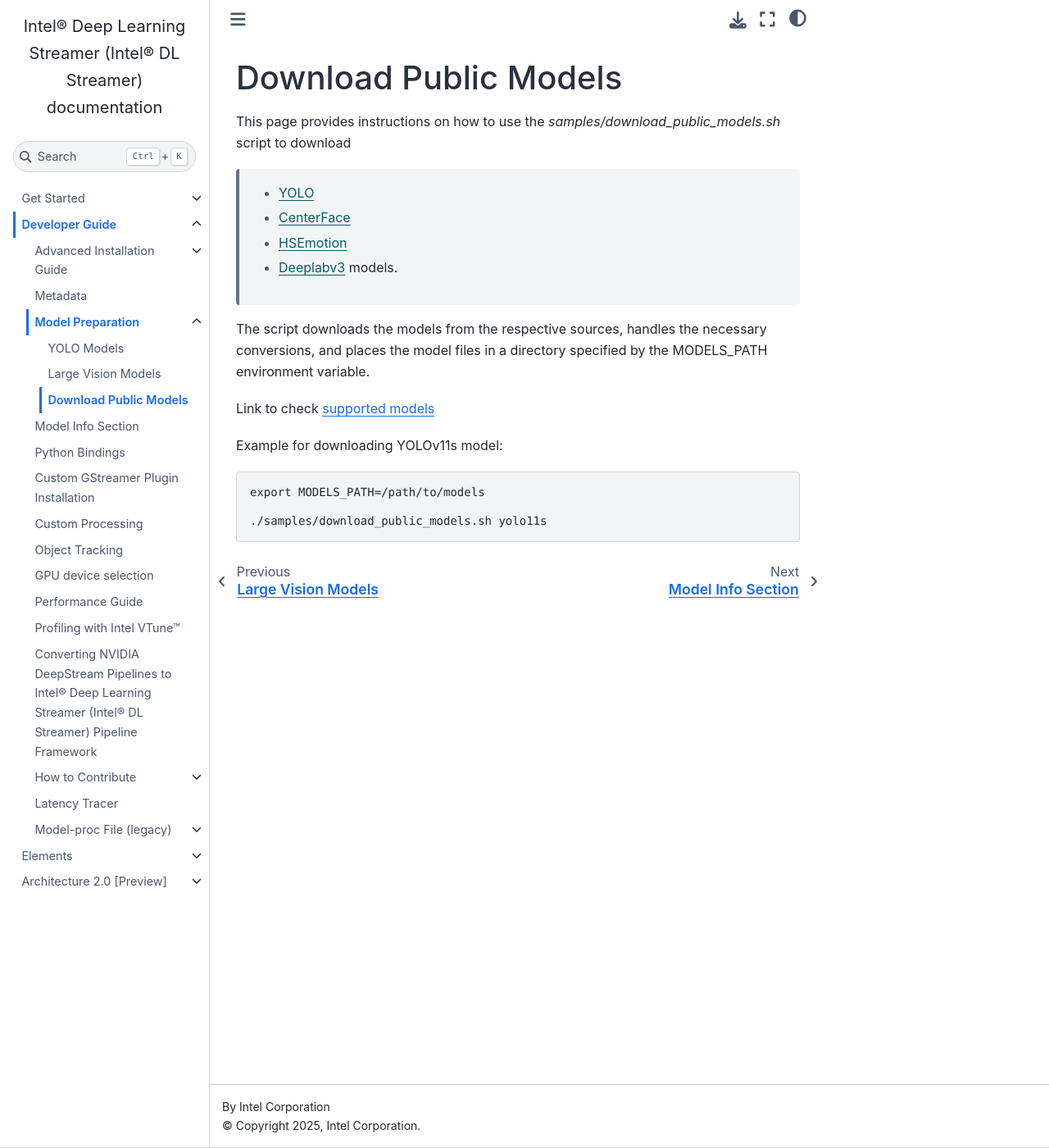
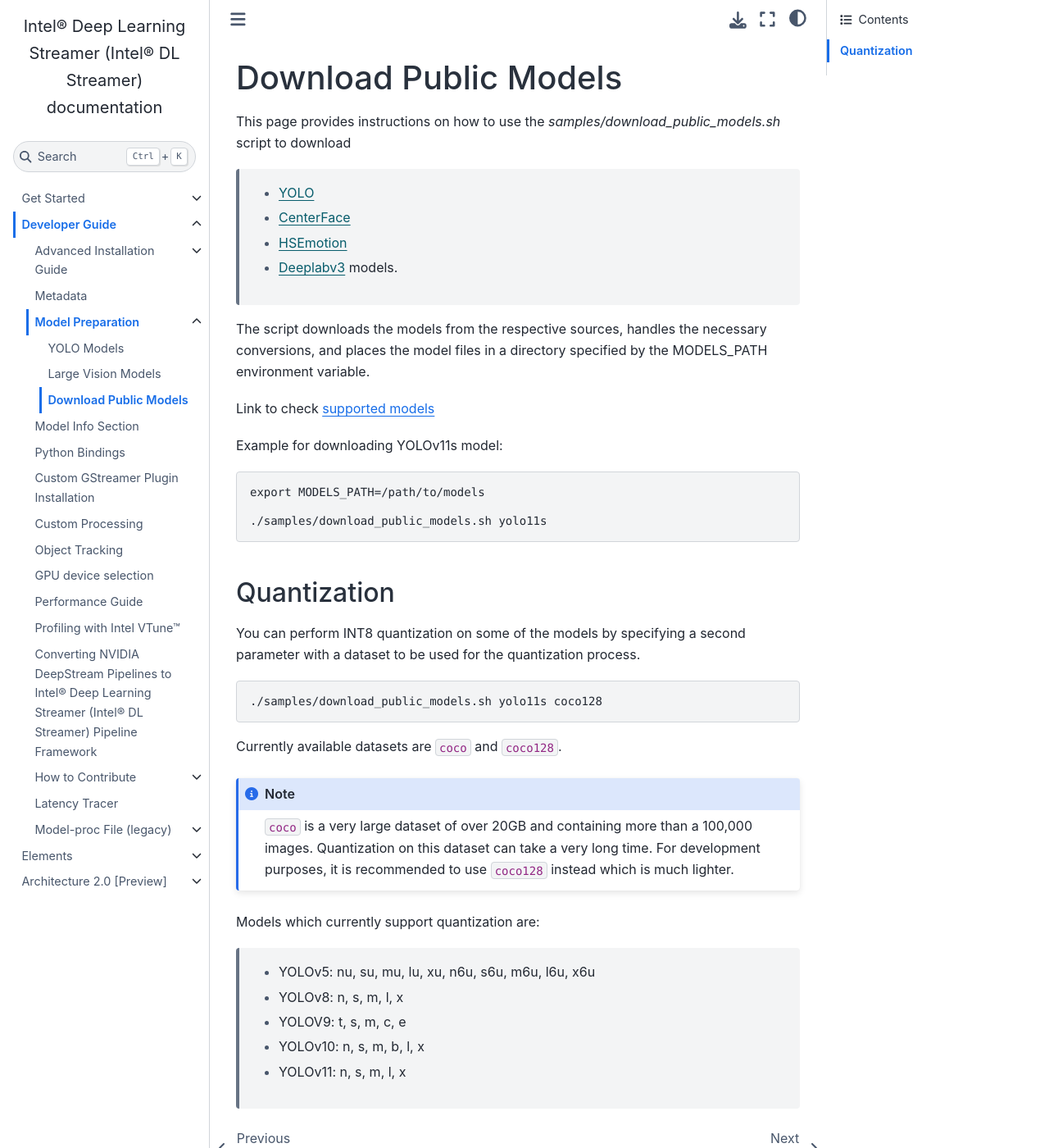
Before and after one commit to dlstreamer/dlstreamer, a Sphinx documentation site: the page built from docs/source/dev_guide/download_public_models.rst, in a window 1280 px wide and 1400 px high. Shown: the whole window at 82% size. Built offline with Sphinx 7.4.7 and the Sphinx Book theme 1.1.4, drawn with Linux system fonts in a browser that asks for light colours; pages that are not in the unit, such as notebooks, are missing from menus.

Commit message:
[DLStreamer] YOLO detection model quantization (#323)

```diff
--- a/docs/source/dev_guide/download_public_models.rst
+++ b/docs/source/dev_guide/download_public_models.rst
@@ -22,3 +22,25 @@
     export MODELS_PATH=/path/to/models
 
     ./samples/download_public_models.sh yolo11s
+
+Quantization
+^^^^^^^^^^^^
+
+You can perform INT8 quantization on some of the models by specifying a second parameter with a dataset to be used for the quantization process.
+
+.. code-block:: none
+
+    ./samples/download_public_models.sh yolo11s coco128
+
+Currently available datasets are ``coco`` and ``coco128``.
+
+.. note::
+   ``coco`` is a very large dataset of over 20GB and containing more than a 100,000 images. Quantization on this dataset can take a very long time. For development purposes, it is recommended to use ``coco128`` instead which is much lighter.
+
+Models which currently support quantization are:
+
+   - YOLOv5: nu, su, mu, lu, xu, n6u, s6u, m6u, l6u, x6u
+   - YOLOv8: n, s, m, l, x
+   - YOLOV9: t, s, m, c, e
+   - YOLOv10: n, s, m, b, l, x
+   - YOLOv11: n, s, m, l, x
```
Also changed, not shown: 1 other file.
